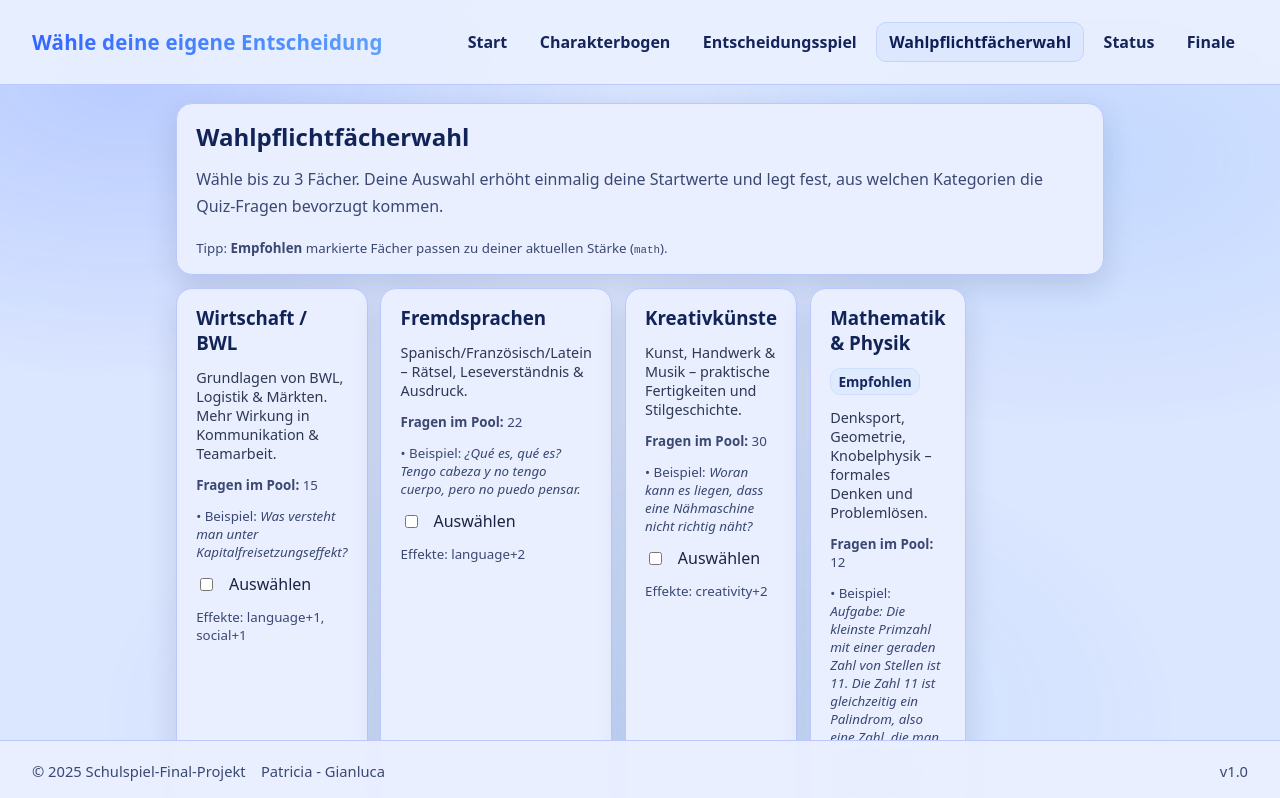
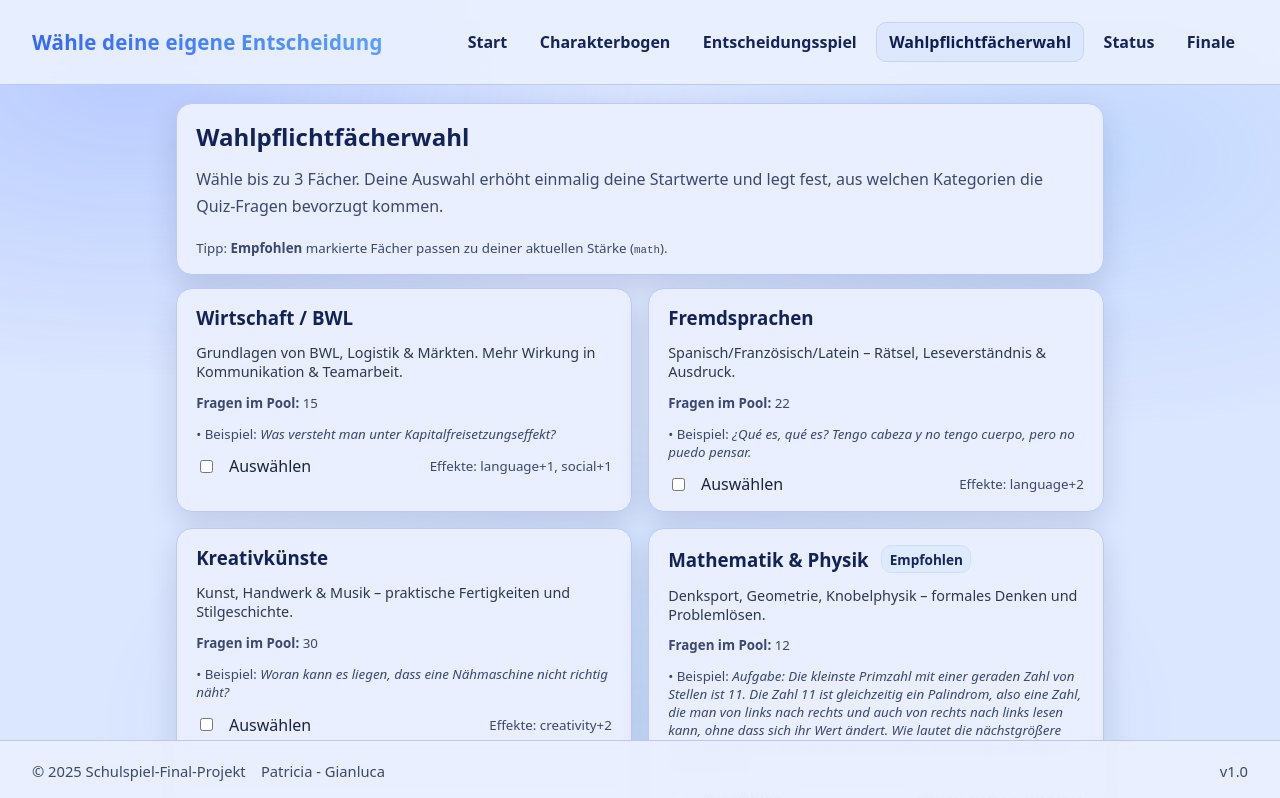
Before and after one commit to Patricia-Isabell/Roleplay_forVerify, a React (Vite) app: page /wahlpflichtfacherwahl in a window 1280 px wide. Shown: the top 798 px of the page. Built offline with nearby package versions, Linux system fonts and the light colour scheme.

Commit message:
Änderung des Formats Wahlpflichtfacherseite

```diff
--- a/src/pages/Wahlpflichtfacherwahl.jsx
+++ b/src/pages/Wahlpflichtfacherwahl.jsx
@@ -150,7 +150,7 @@
         </small>
       </div>
 
-      <div className="grid wahl-grid">
+      <div className="wahl-grid">
         {AVAILABLE_SUBJECTS.map((s) => {
           const checked = selected.includes(s.id);
           const disabled = !checked && selected.length >= MAX_SELECTION;
--- a/src/styles/wahlpflicht.css
+++ b/src/styles/wahlpflicht.css
@@ -1,7 +1,9 @@
 /* Zusätzliche Styles nur für die Wahlpflichtfächer-Seite */
 
 .wahl-grid {
-  align-items: stretch;
+  display: grid;
+  grid-template-columns: repeat(auto-fill, minmax(300px, 1fr));
+  gap: 1rem;
 }
 
 /* Fachkarte */
```
